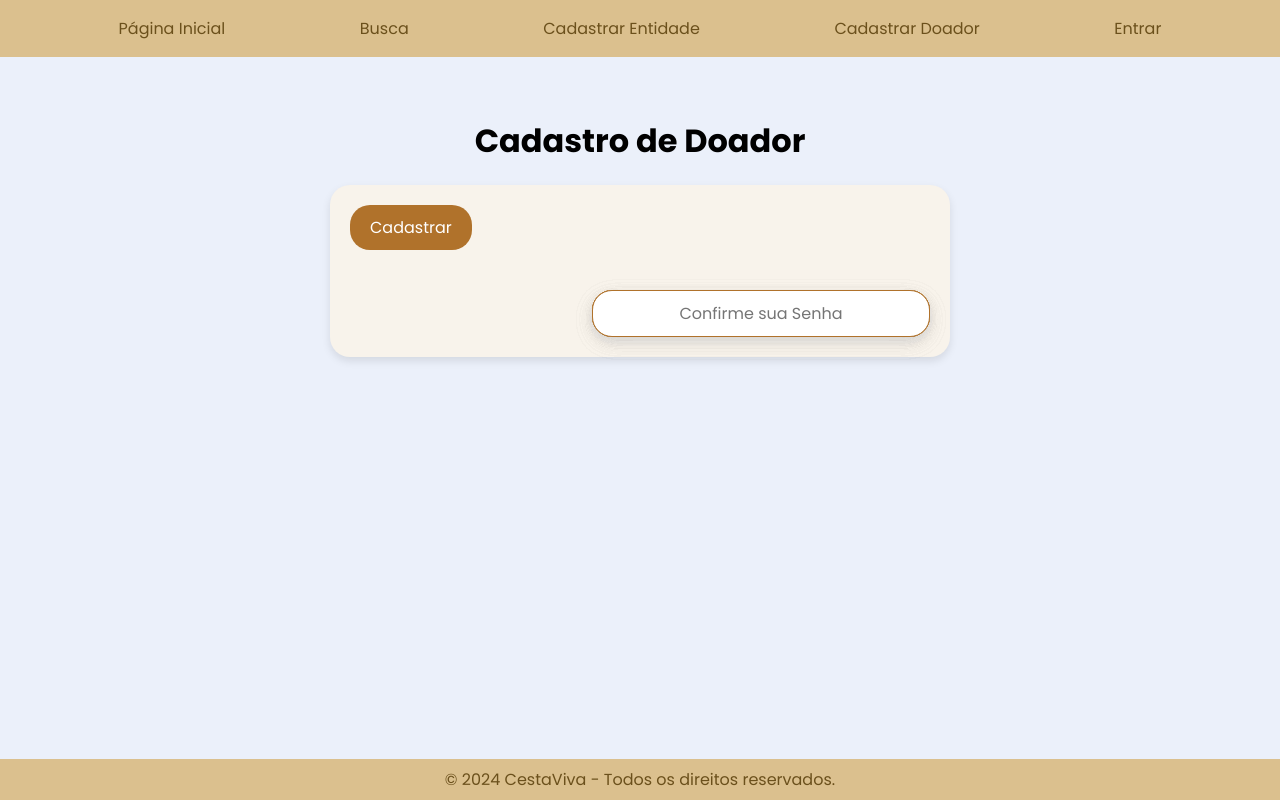
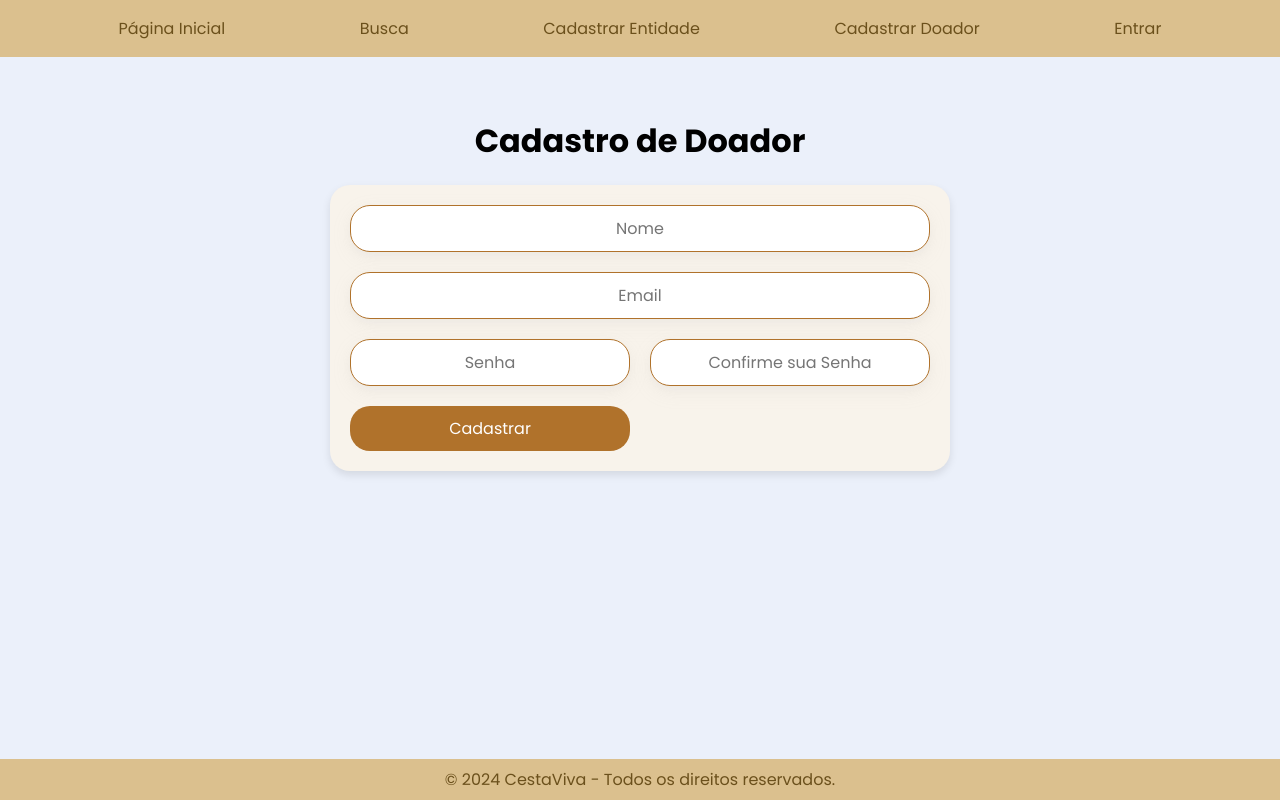
Before and after one commit to Amicuchi/CestaViva, a React (Vite) app: page /cadastro-doador in a window 1280 px wide. Built offline with nearby package versions, Linux system fonts and the light colour scheme.

Commit message:
Atualização do estilo do Cadastro de Doador

```diff
--- a/src/styles/CadastroDoador.css
+++ b/src/styles/CadastroDoador.css
@@ -10,7 +10,6 @@
         "CDNome CDNome"
         "CDEmail CDEmail"
         "CDSenha CDConfirmaSenha"
-        "CDConfirmaSenha endereco"
         "CDBtn CDBtn";
 }
 
```
